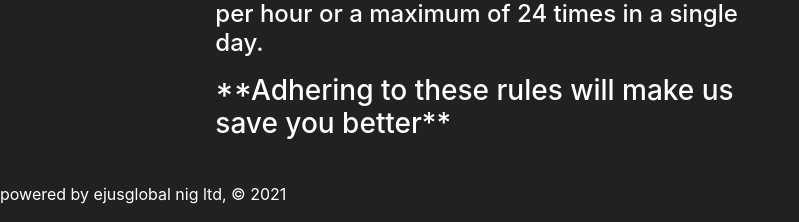
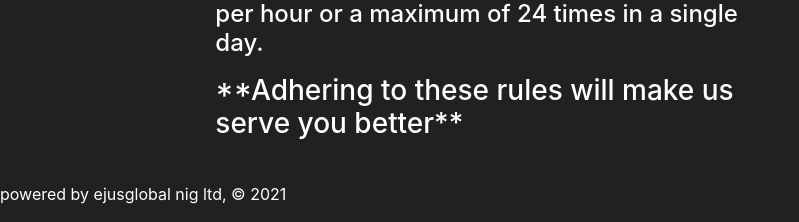
Before and after one commit to ogahozy/ups_api, a Flask app: page / in a window 1280 px wide. Shown: the part 958-1180 px from the top of the page, without its empty margins (0-799 px from the left). Run offline with Flask 2, Linux system fonts and the light colour scheme; some libraries are stand-ins or nearby versions.

Commit message:
Update track.html
New

```diff
--- a/app/templates/track.html
+++ b/app/templates/track.html
@@ -27,7 +27,7 @@
   time.</P>
 <P>Refrain from tracking the same numbers continually throughout the day. Unique tracking numbers should be
   tracked no more than once per hour or a maximum of 24 times in a single day.</P></h4>
-  <h3>**Adhering to these rules will make us save you better**</h3>
+  <h3>**Adhering to these rules will make us serve you better**</h3>
    </div>
     </div>
 
```
